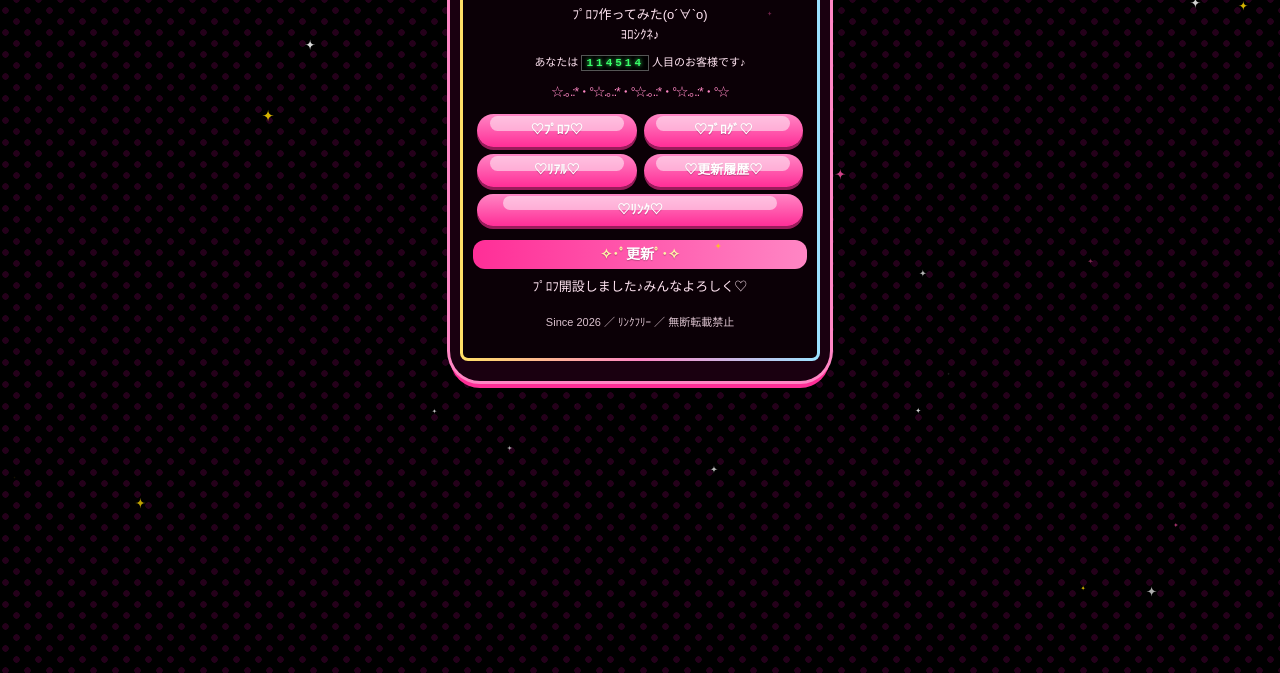
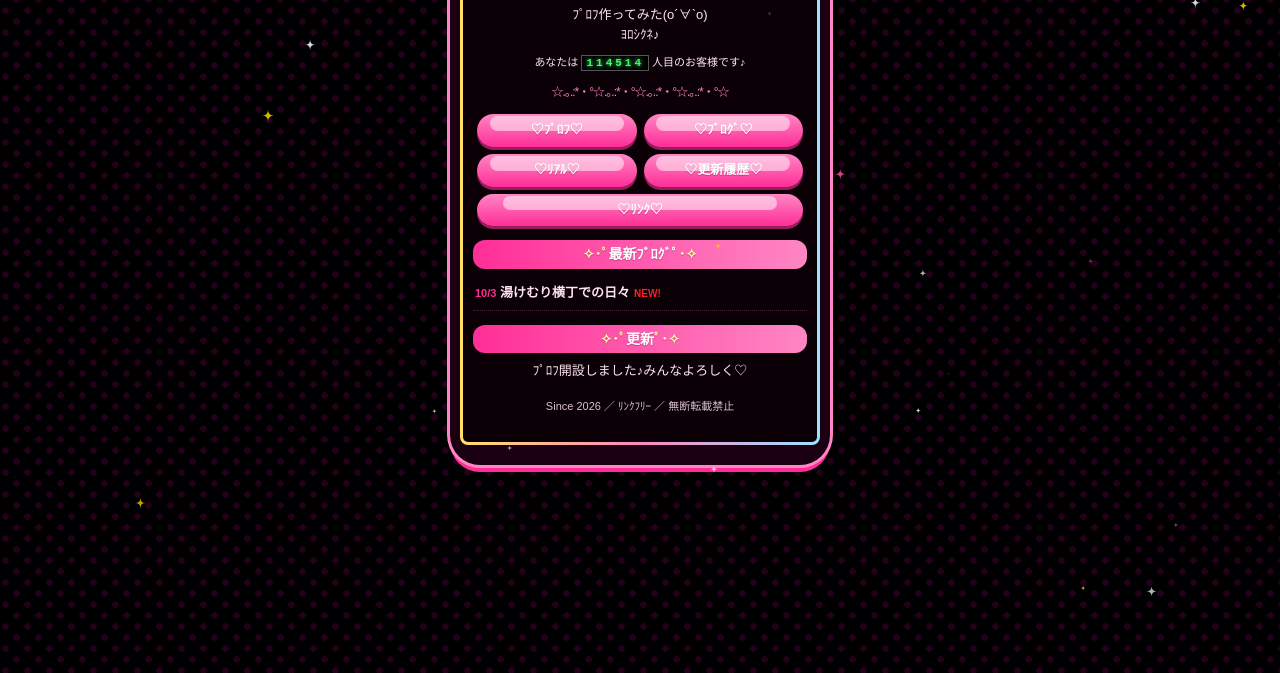
Before and after one commit to iamissuepink/iamissuepink.github.io, a plain HTML site: page index.html in a window 1280 px wide. Shown: the part 127-800 px from the top of the page. Drawn offline with Linux system fonts and the light colour scheme.

Commit message:
Add files via upload

```diff
--- a/index.html
+++ b/index.html
@@ -81,7 +81,7 @@ a:focus-visible{outline:2px solid var(--hi);outline-offset:2px}
 <body>
 <div id="root"></div>
 <canvas id="kira" aria-hidden="true"></canvas>
-<script id="state" type="application/json">{"skin": "gal", "title": "☆★あやねのﾌﾟﾛﾌ★☆", "marquee": "ようこそ(*´∀`*)ﾉﾞ ゆっくりしてってね☆ 荒らし・ﾁｪｰﾝ禁止!! ﾏｲﾍﾟｰｽ更新中ﾃﾞｽ…", "hitokoto": "ﾌﾟﾛﾌ作ってみた(o´∀`o)\nﾖﾛｼｸﾈ♪", "counter": "114514", "img": "", "qa": [["名前", "あやね"], ["ﾆｯｸﾈｰﾑ", "あやﾋﾟｮﾝo(^-^)o"], ["誕生日", "11月5日\nｲｲｺの日~"], ["星座", "さそり座のｳｫﾝﾅ"], ["血液型", "ABがた"], ["住み", "大宮区三橋"], ["部活", "ない"], ["MBTI", "ESFP"], ["長所", "湯けむり横丁で頑張って働いていること"], ["短所", "パレスホテル大宮を辞めた"], ["ﾁｬｰﾑﾎﾟｲﾝﾄ", "前歯"], ["好きな色", "rainbow"], ["好きな食べ物", "うに\n牡蠣"], ["嫌いな食べ物", "茄子"], ["ﾏｲﾌﾞｰﾑ", "湯けむり横丁"], ["宝物", "お前♡"], ["将来の夢", "湯けむり横丁に就職"], ["最後に一言", "見てくれてｱﾘｶﾞﾄ(*´ω｀*)"]], "real": [{"d": "10/3", "t": "今日は湯けむり横丁で働いてきたよ(ᵔᴥᵔ)"}], "hist": [{"d": "", "t": "ﾌﾟﾛﾌ開設しました♪みんなよろしく♡"}], "links": [], "since": "Since 2026 ／ ﾘﾝｸﾌﾘｰ ／ 無断転載禁止", "blog": []}</script>
+<script id="state" type="application/json">{"skin": "gal", "title": "☆★あやねのﾌﾟﾛﾌ★☆", "marquee": "ようこそ(*´∀`*)ﾉﾞ ゆっくりしてってね☆ 荒らし・ﾁｪｰﾝ禁止!! ﾏｲﾍﾟｰｽ更新中ﾃﾞｽ…", "hitokoto": "ﾌﾟﾛﾌ作ってみた(o´∀`o)\nﾖﾛｼｸﾈ♪", "counter": "114514", "img": "", "qa": [["名前", "あやね"], ["ﾆｯｸﾈｰﾑ", "あやﾋﾟｮﾝo(^-^)o"], ["誕生日", "11月5日\nｲｲｺの日~"], ["星座", "さそり座のｳｫﾝﾅ"], ["血液型", "ABがた"], ["住み", "大宮区三橋"], ["部活", "ない"], ["MBTI", "ESFP"], ["長所", "湯けむり横丁で頑張って働いていること"], ["短所", "パレスホテル大宮を辞めた"], ["ﾁｬｰﾑﾎﾟｲﾝﾄ", "前歯"], ["好きな色", "rainbow"], ["好きな食べ物", "うに\n牡蠣"], ["嫌いな食べ物", "茄子"], ["ﾏｲﾌﾞｰﾑ", "湯けむり横丁"], ["宝物", "お前♡"], ["将来の夢", "湯けむり横丁に就職"], ["最後に一言", "見てくれてｱﾘｶﾞﾄ(*´ω｀*)"]], "real": [{"d": "10/3", "t": "今日は湯けむり横丁で働いてきたよ(ᵔᴥᵔ)"}], "hist": [{"d": "", "t": "ﾌﾟﾛﾌ開設しました♪みんなよろしく♡"}], "links": [], "since": "Since 2026 ／ ﾘﾝｸﾌﾘｰ ／ 無断転載禁止", "blog": [{"id": "yukemuri1", "d": "10/3", "t": "湯けむり横丁での日々", "b": "こんばんゎ～☆ あやねだょ(ﾉ´∀｀*)ﾉ\n\n今日ゎ、うちのﾊﾞｲﾄ先♨湯けむり横丁のｺﾄ書いちゃぅ♪\n\n湯けむり横丁ってﾏｼﾞ最高なとこでぇ…\n入った瞬間、ﾌﾜｧ～ってあったかい空気につつまれて、ﾁｮｰ癒されるの(*´ω｀*)\n働いてるｱﾀｼが言うのもｱﾚだけど、居心地よすぎて帰りたくなくなる笑\n\nﾊﾞｲﾄゎもちろん大変なときもぁるょ!!\n忙しい日ゎﾊﾞﾀﾊﾞﾀで足ﾊﾟﾝﾊﾟﾝ(´；ω；｀)\nでもお客さんに「ありがとう」って言ってもらえると、疲れとか一瞬でﾌｯﾄﾌﾞ⤴⤴\nﾏｼﾞでこの仕事してて良かったーって思ぅ瞬間♡\n\n将来の夢ゎ湯けむり横丁に就職!!ってﾌﾟﾛﾌにも書いたけど、\nｶﾞﾁで本気だからね??笑\n\nみんなも湯けむり横丁、遊びに来てね～♨\nｱﾀｼに会えるかも…!? ✧+.(´▽`人).+✧\n\nﾁｬｵ☆ﾐ"}]}</script>
 <script>
 (function(){
 var root=document.getElementById('root');
```
